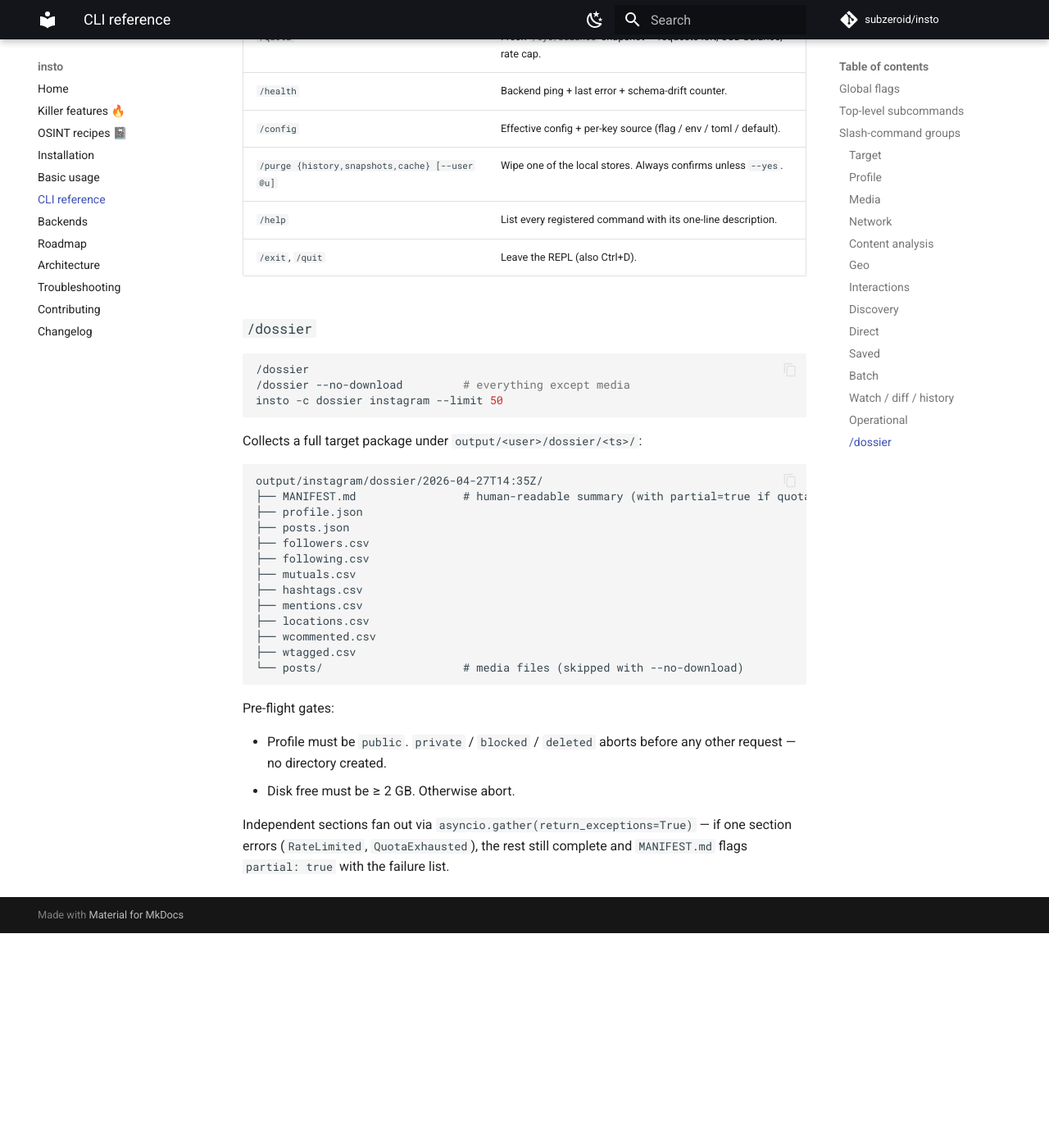
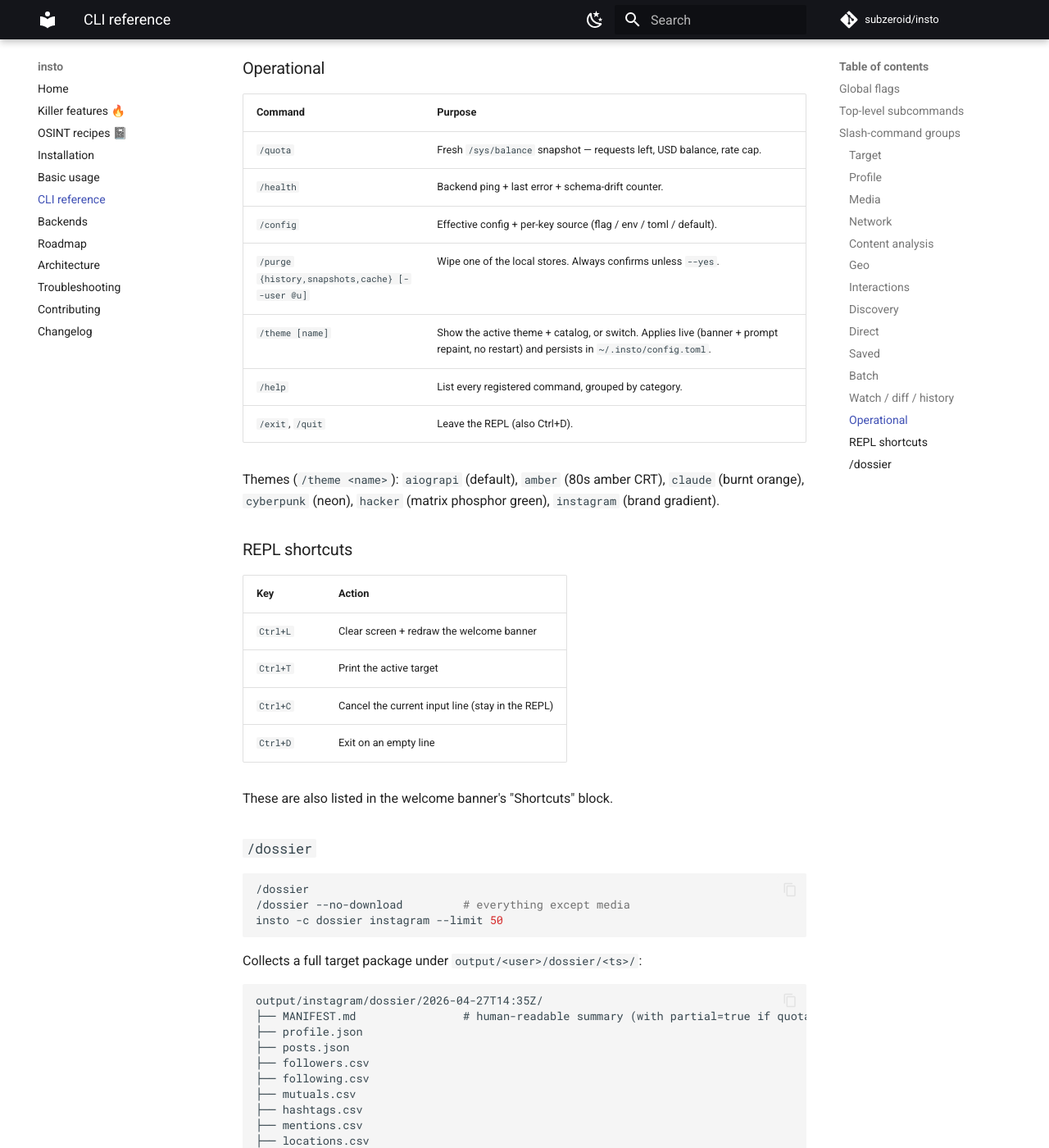
Before and after one commit to subzeroid/insto, an MkDocs documentation site: the page built from docs/cli-reference.md, in a window 1280 px wide and 1400 px high, scrolled down 6256 px. Shown: the whole window at 82% size. Built offline with MkDocs 1.6.1 and Material for MkDocs 9.7.7, drawn with Linux system fonts in a browser that asks for light colours; comment, search, counter and statistics services are not loaded; before the commit the page ends 7394 px from its top, so only the background shows below that; some of the changed text lies outside the part shown.

Commit message:
docs: document /theme, startup target, and REPL shortcuts
cli-reference.md lagged several shipped features. Add:
- `insto @user` launching the REPL with a pre-selected target (Top-level
  subcommands + a note under Target on the local-validate / lazy-resolve model).
- `/theme [name]` in Operational, plus the full theme catalogue (aiograpi,
  amber, claude, cyberpunk, hacker, instagram) and that switches apply live.
- A "REPL shortcuts" table (Ctrl+L / Ctrl+T / Ctrl+C / Ctrl+D), matching the
  banner's Shortcuts block.
- /help entry updated to note it is grouped by category.

Co-Authored-By: Claude Opus 4.7 (1M context) <noreply@anthropic.com>

````diff
--- a/docs/cli-reference.md
+++ b/docs/cli-reference.md
@@ -26,6 +26,7 @@ Every command inherits these via the global parser. Flag conflicts (e.g. `--json
 
 ```sh
 insto                                  # REPL (default)
+insto @instagram                       # REPL with @instagram pre-selected as the target
 insto -c info instagram                # one-shot; inline target
 insto setup                            # interactive config wizard
 insto --print-completion {bash|zsh}    # emit completion script (needs insto[completion])
@@ -42,6 +43,11 @@ insto --help
 | `/target <user>` | Set the active session target (pre-resolves pk for fail-fast). |
 | `/current` | Print the active target. |
 | `/clear` | Drop the active target. |
+
+Launching `insto @user` pre-selects the target for the REPL session and shows it
+in the welcome banner + prompt (`insto @user>`). Startup validates the name
+locally (no network — so a cold backend never stalls spin-up); the pk resolves
+on first use. `/target` keeps its interactive pre-resolve.
 
 ### Profile
 
@@ -169,8 +175,24 @@ Saved commands are aiograpi-only, read-only, and support JSON/CSV export. They i
 | `/health` | Backend ping + last error + schema-drift counter. |
 | `/config` | Effective config + per-key source (flag / env / toml / default). |
 | `/purge {history,snapshots,cache} [--user @u]` | Wipe one of the local stores. Always confirms unless `--yes`. |
-| `/help` | List every registered command with its one-line description. |
+| `/theme [name]` | Show the active theme + catalog, or switch. Applies live (banner + prompt repaint, no restart) and persists in `~/.insto/config.toml`. |
+| `/help` | List every registered command, grouped by category. |
 | `/exit`, `/quit` | Leave the REPL (also Ctrl+D). |
+
+Themes (`/theme <name>`): `aiograpi` (default), `amber` (80s amber CRT),
+`claude` (burnt orange), `cyberpunk` (neon), `hacker` (matrix phosphor green),
+`instagram` (brand gradient).
+
+### REPL shortcuts
+
+| Key | Action |
+|---|---|
+| `Ctrl+L` | Clear screen + redraw the welcome banner |
+| `Ctrl+T` | Print the active target |
+| `Ctrl+C` | Cancel the current input line (stay in the REPL) |
+| `Ctrl+D` | Exit on an empty line |
+
+These are also listed in the welcome banner's "Shortcuts" block.
 
 ### `/dossier`
 
````
